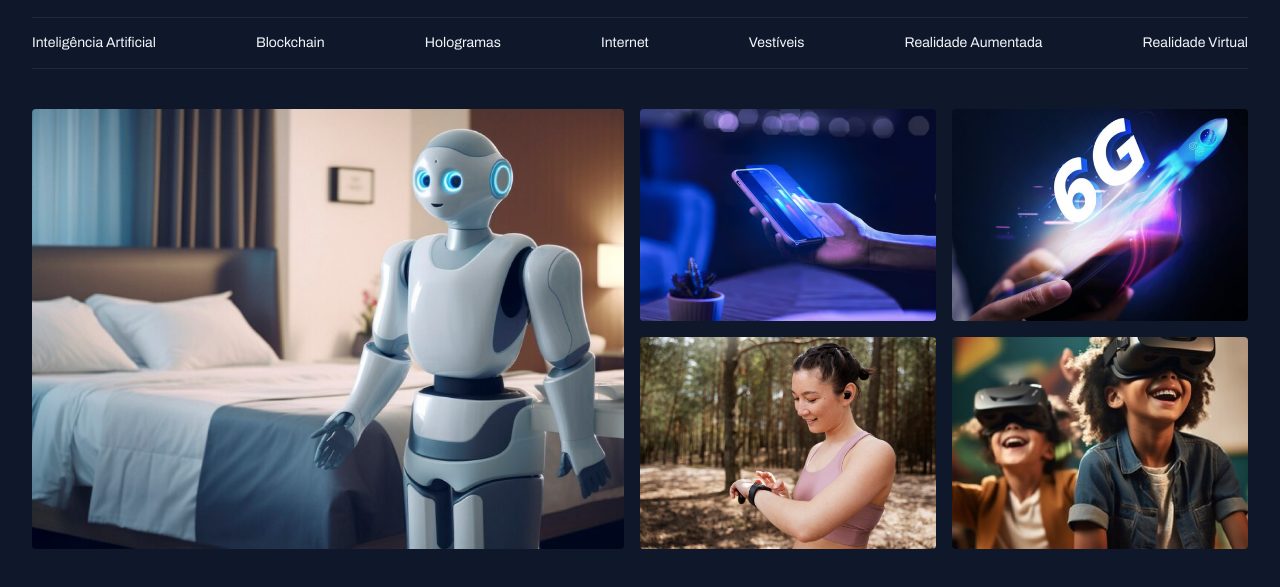
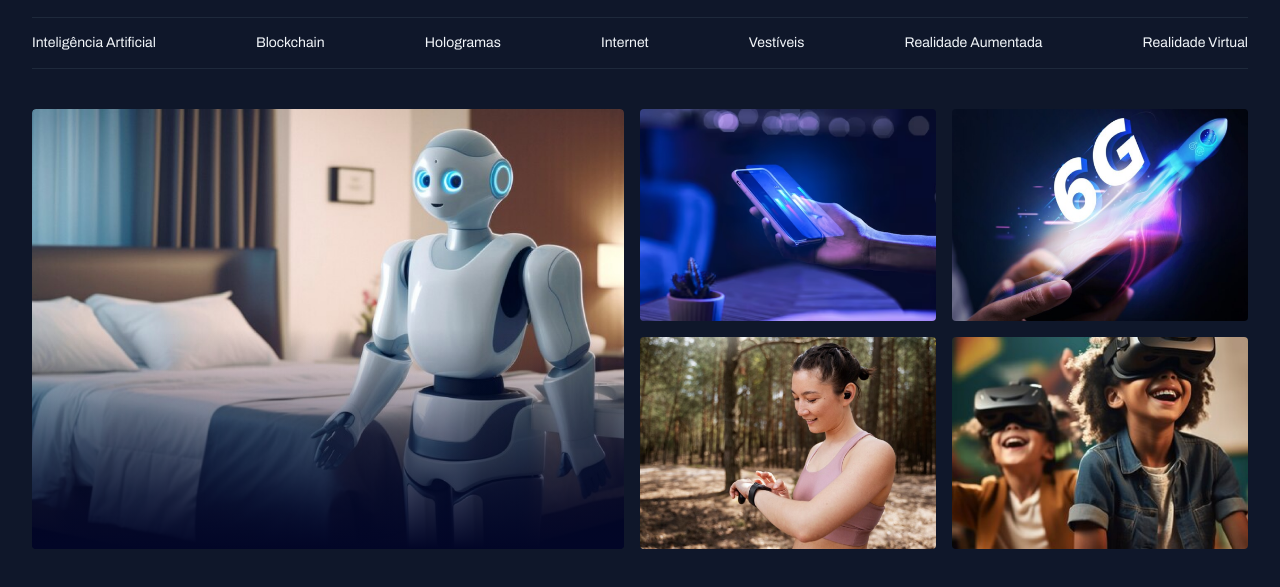
Before and after one commit to lucascorr-eng/newsportal, a plain HTML site: page index.html in a window 1280 px wide. Shown: the part 55-642 px from the top of the page. Drawn offline with Linux system fonts and the light colour scheme.

Commit message:
add linear gradient

```diff
--- a/index.html
+++ b/index.html
@@ -38,7 +38,7 @@
   </header>
   <main class="grid container">
     <section id="featured" class="grid grid-flow-col gap-16" >
-      <div>
+      <div class="card">
         <img src="assets/images/Image 01.png" alt="Imagem de um robo">
       </div>
 
--- a/styles/sections.css
+++ b/styles/sections.css
@@ -4,4 +4,22 @@
     object-fit: cover;
     border-radius: 4px;
   }
+
+  .card {
+    border-radius: 4px;
+    position: relative;
+    overflow: hidden;
+
+    &::before {
+      content: "";
+      position: absolute;
+      inset: 0;
+      top: 50%;
+      background: linear-gradient(
+        180deg,
+        transparent 0%,
+        #020627 100%
+      );
+    }
+  }
 }
```
